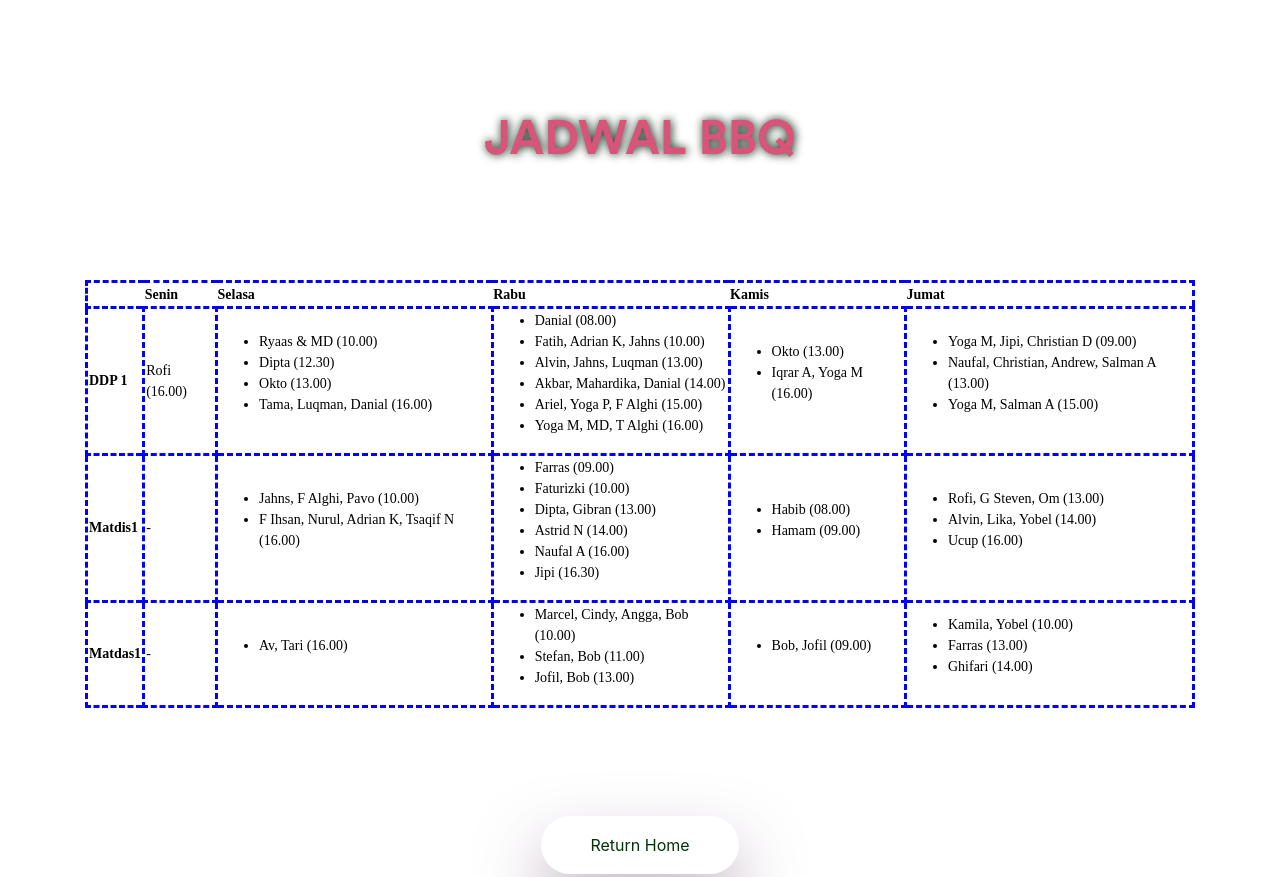
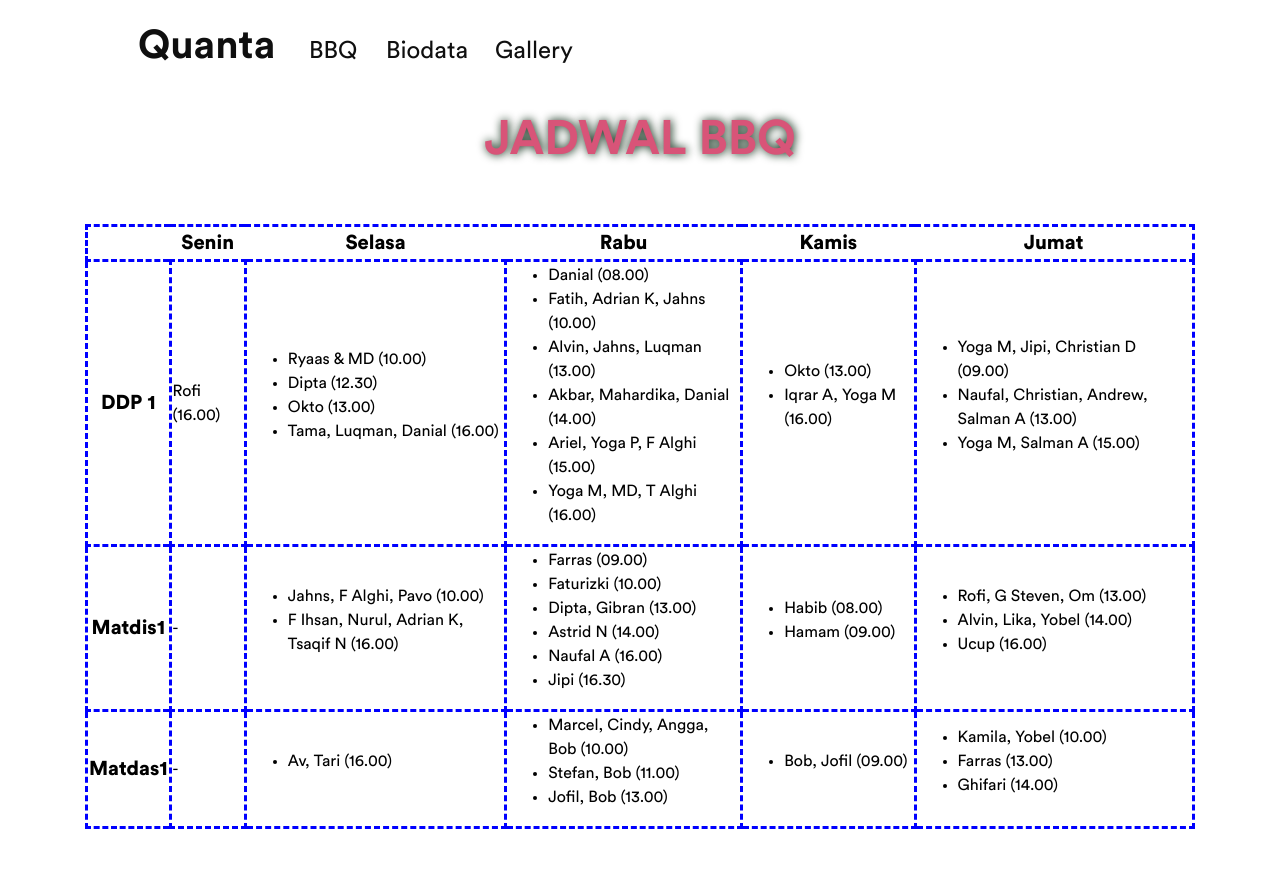
Before and after one commit to Quanta2018/BBQ, a plain HTML site: page index.html in a window 1280 px wide. Shown: the top 877 px of the page. Drawn offline with nearby package versions, Linux system fonts and the light colour scheme.

Commit message:
fixed styling sementara

```diff
--- a/index.html
+++ b/index.html
@@ -12,10 +12,21 @@
 		<title>QUANTA 2018</title>
 	</head>
 
-	<body class="animated zoomIn delay-0.8s">
+	<body class="animated zoomIn delay-0.8s" style="width:100%; height:100%;">
+		<div class="Navbar-Container">
+			<div class="row">
+				<div class="nav-bar">
+						  <!-- TODO: Tambahkan link buat setiap tab di sini -->
+					<a class="quanta" href="https://quanta2018.com/" target="_self" font color="white">Quanta</a>
+					<a class="bbq" href="https://gg.gg/BBQGratis" target="_blank" font color="white">BBQ</a>
+					<a class="biodata" href="https://quanta2018.com/Biodata" target="_self" font color="white">Biodata</a>
+					<a class="gallery" href="https://quanta2018.com/Gallery" target="_self" font color="white">Gallery</a>
+				</div>
+			</div>
+		</div>
 		<div class="container text-left">
 			<h1 class="bebeqi" style="margin-top:10%;"> JADWAL BBQ </h1>
-			<table class="tabel" style = "margin-top:10%; width:100%; border:3px solid blue; border-style:dashed;">
+			<table class="tabel" style = "margin-top:5%; width:100%; border:3px solid blue; border-style:dashed;">
 				<tr style = "border:3px solid blue; border-style:dashed;">
 					<th> </th>
 					<th>Senin</th>
--- a/style.css
+++ b/style.css
@@ -49,6 +49,7 @@
     box-shadow: 0 32px 64px 0 rgba(122, 86, 124, 0.5);
     width: auto;
     height: auto;
+    font-family: 'Circular-Book';
 }
 
 .bebeqi{
@@ -89,21 +90,21 @@
     font-size: 38px;
     line-height: 1.26;
     color: #ffffff;
+    float: center;
 }
 .whomade{
-    margin-top: 17%;
-    padding-left: 80%;
+    margin-top: 7%;
+    padding-left: 70%;
     width: 200%;
     height: 1%;
     font-family: "Circular-Book";
-    font-size: 21px;
+    font-size: 25px;
     line-height: 1.29;
     color: #ffffff;
+    float: center;
 }
 
 .buttonteam{
-    height: 7%;
-    width: 19%;
     display: inline-block;
     vertical-align: middle;
     -webkit-appearance: none;
@@ -117,6 +118,117 @@
     color: #fff;
     transition: all .3s;
     border-radius: 70px;
-    font-size: 1rem;
+    font-size: 20px;
     box-shadow: 0 32px 64px 0 rgba(203, 27, 94, 0.5);
+    margin-top: 5%;
+    padding: 15px;
+    font-style: bold;
+    float: none;
 }
+
+.quanta {
+	width: 137px;
+	height: 51px;
+	font-family: Circular-Bold;
+	font-size: 40px;
+	font-weight: bold;
+	font-style: normal;
+	font-stretch: normal;
+	line-height: 1.28;
+	letter-spacing: normal;
+	text-align: left;
+	color: #0f0f0f;
+	position: absolute;
+	top: 21px;
+	left: 138px;
+}
+
+.bbq {
+	width: 48px;
+	height: 30px;
+	font-family: Circular-Book;
+	font-size: 24px;
+	font-weight: normal;
+	font-style: normal;
+	font-stretch: normal;
+	line-height: 1.25;
+	letter-spacing: normal;
+	text-align: left;
+	color: #0f0f0f;
+	position: absolute;
+	top: 36px;
+	left: 309px;
+}
+
+.biodata {
+	width: 82px;
+	height: 30px;
+	font-family: Circular-Book;
+	font-size: 24px;
+	font-weight: normal;
+	font-style: normal;
+	font-stretch: normal;
+	line-height: 1.25;
+	letter-spacing: normal;
+	text-align: left;
+	color: #0f0f0f;
+	position: absolute;
+	top: 36px;
+	left: 386px;
+}
+
+.gallery {
+	width: 78px;
+  	height: 30px;
+  	font-family: Circular-Book;
+  	font-size: 24px;
+  	font-weight: normal;
+  	font-style: normal;
+  	font-stretch: normal;
+  	line-height: 1.25;
+  	letter-spacing: normal;
+  	text-align: left;
+  	color: #0f0f0f;
+	position: absolute;
+	top: 36px;
+	left: 495px;
+}
+
+.quanta:hover, .quanta:visited, .quanta:link, .quanta:active{
+	color:#0f0f0f;
+	text-decoration: none;
+}
+
+.bbq:hover, .bbq:visited, .bbq:link, .bbq:active{
+	color:#0f0f0f;
+	text-decoration: none;
+}
+
+.gallery:hover, .gallery:visited, .gallery:link, .gallery:active{
+	color:#0f0f0f;
+	text-decoration: none;
+}
+
+.biodata:hover, .biodata:visited, .biodata:link, .biodata:active{
+	color:#0f0f0f;
+	text-decoration: none;
+}
+
+li {
+    font-family: 'Circular-Book';
+    font-size: 16px;
+}
+
+td {
+    font-family: 'Circular-Book';
+    font-size: 16px;
+}
+
+tr {
+    font-family: 'Circular-Black';
+    font-size: 20px;
+}
+
+th {
+    text-align: center;
+}
```
